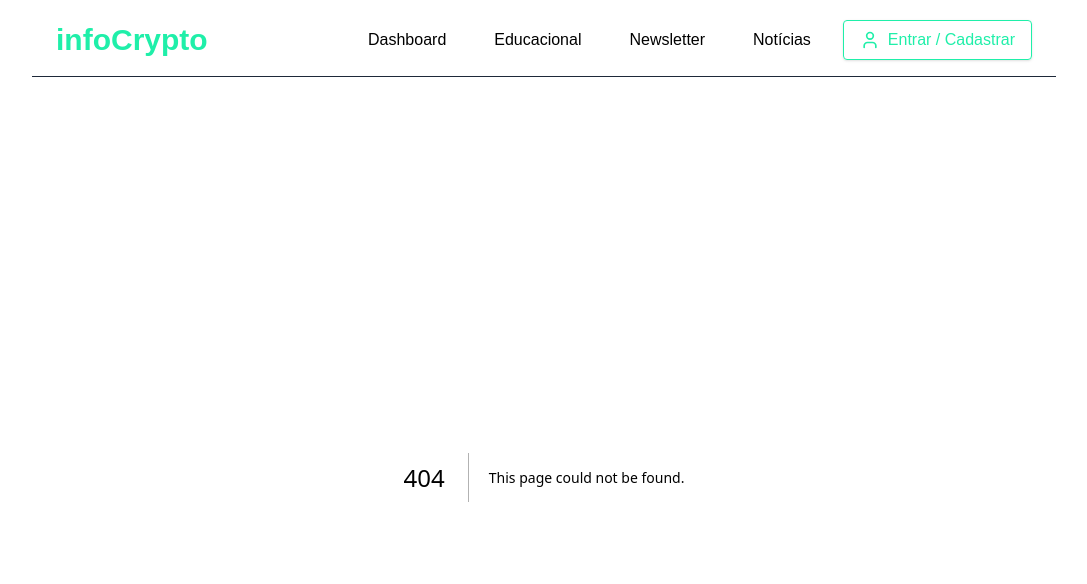
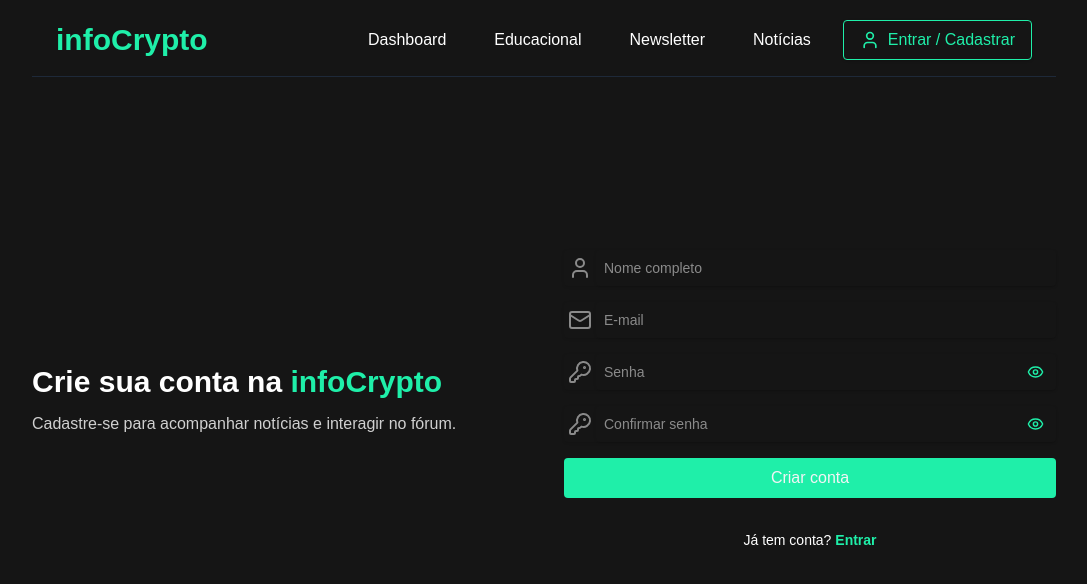
Before and after one commit to PFC-S-i/PFC-s.i, a Next.js app: page /register in a window 1280 px wide. Before the commit this address had no page. Shown: the top 584 px of the page, without its empty margins (96-1183 px from the left). Built offline with nearby package versions, Linux system fonts and the light colour scheme.

Commit message:
:sparkles: feat: add not found page

```diff
--- /dev/null
+++ b/src/app/api/register/route.ts
@@ -0,0 +1,45 @@
+import { NextRequest, NextResponse } from "next/server";
+
+const API_URL = process.env.NEXT_PUBLIC_API_URL;
+
+export function GET() {
+  // só para testar no navegador
+  return NextResponse.json({ health: "ok" });
+}
+
+export async function POST(req: NextRequest) {
+  try {
+    if (!API_URL) {
+      return NextResponse.json(
+        { detail: "API base não configurada (NEXT_PUBLIC_API_URL)." },
+        { status: 500 }
+      );
+    }
+
+    const body = await req.json().catch(() => ({}));
+    const res = await fetch(`${API_URL}/auth/register`, {
+      method: "POST",
+      headers: {
+        "Content-Type": "application/json",
+        Accept: "application/json",
+      },
+      body: JSON.stringify(body),
+      cache: "no-store",
+    });
+
+    const text = await res.text();
+    let json: unknown = null;
+    try {
+      json = text ? JSON.parse(text) : {};
+    } catch {
+      json = { detail: text || res.statusText };
+    }
+
+    return NextResponse.json(json, { status: res.status });
+  } catch {
+    return NextResponse.json(
+      { detail: "Erro ao comunicar com o backend de registro." },
+      { status: 502 }
+    );
+  }
+}
--- /dev/null
+++ b/src/app/not-found.tsx
@@ -0,0 +1,17 @@
+import React from "react";
+
+const NotFoundPage = () => {
+  return (
+    <div className="flex flex-col items-center gap-10 p-8">
+      <h1 className="text-2xl font-medium text-primary">
+        Página não encontrada
+      </h1>
+
+      <p className="text-xl">
+        Desculpe, a página que você está procurando não existe.
+      </p>
+    </div>
+  );
+};
+
+export default NotFoundPage;
--- /dev/null
+++ b/src/app/register/components/register-component.tsx
@@ -0,0 +1,164 @@
+"use client";
+
+import { FormEvent, useState } from "react";
+import Link from "next/link";
+import { useRouter } from "next/navigation";
+
+import { Button, Input } from "@/components";
+import { PasswordInput } from "@/components/password-input/password-input";
+import { login } from "@/services/login.service";
+import { registerUser } from "@/services/register.service";
+
+/**
+ * Extrai uma mensagem legível de um erro desconhecido (fetch/axios/FastAPI).
+ * Mesmo helper do login para padronizar mensagens.
+ */
+function getErrorMessage(err: unknown): string {
+  const fallback = "Não foi possível criar sua conta. Tente novamente.";
+
+  if (err instanceof Error && err.message) return err.message;
+
+  if (typeof err === "object" && err !== null) {
+    const maybeResponse = (err as Record<string, unknown>)["response"];
+    if (typeof maybeResponse === "object" && maybeResponse !== null) {
+      const data = (maybeResponse as Record<string, unknown>)["data"];
+      if (typeof data === "string") return data;
+
+      if (typeof data === "object" && data !== null) {
+        const detail = (data as Record<string, unknown>)["detail"];
+        if (typeof detail === "string") return detail;
+        if (Array.isArray(detail) && detail[0]?.msg)
+          return detail[0].msg as string;
+
+        const message = (data as Record<string, unknown>)["message"];
+        if (typeof message === "string") return message;
+      }
+    }
+
+    const message = (err as Record<string, unknown>)["message"];
+    if (typeof message === "string") return message;
+  }
+
+  return fallback;
+}
+
+export function RegisterComponent() {
+  const router = useRouter();
+
+  const [name, setName] = useState("");
+  const [email, setEmail] = useState("");
+  const [password, setPassword] = useState("");
+  const [confirm, setConfirm] = useState("");
+
+  const [isLoading, setIsLoading] = useState(false);
+  const [error, setError] = useState<string | null>(null);
+
+  async function onSubmit(e: FormEvent<HTMLFormElement>) {
+    e.preventDefault();
+    setError(null);
+
+    if (!name || !email || !password || !confirm) {
+      setError("Preencha todos os campos.");
+      return;
+    }
+    if (password !== confirm) {
+      setError("As senhas não coincidem.");
+      return;
+    }
+    if (password.length < 6) {
+      setError("A senha deve ter pelo menos 6 caracteres.");
+      return;
+    }
+
+    try {
+      setIsLoading(true);
+
+      // 1) cria o usuário
+      await registerUser({ name, email, password });
+
+      // 2) auto-login para já entrar na plataforma
+      await login({ email, password });
+
+      // 3) redireciona (ajuste a rota se preferir ir ao /dashboard)
+      router.push("/");
+    } catch (err: unknown) {
+      setError(getErrorMessage(err));
+    } finally {
+      setIsLoading(false);
+    }
+  }
+
+  return (
+    <form onSubmit={onSubmit} className="w-full grid gap-4">
+      <div className="w-full">
+        <Input
+          type="text"
+          value={name}
+          onChange={(e) => setName(e.target.value)}
+          placeholder="Nome completo"
+          icon="user"
+          required
+          className="w-full rounded "
+        />
+      </div>
+
+      <div className="w-full">
+        <Input
+          type="email"
+          value={email}
+          onChange={(e) => setEmail(e.target.value)}
+          placeholder="E-mail"
+          icon="email"
+          required
+          className="w-full rounded "
+          autoComplete="email"
+        />
+      </div>
+
+      <div className="w-full">
+        <PasswordInput
+          type="password"
+          value={password}
+          onChange={(e) => setPassword(e.target.value)}
+          placeholder="Senha"
+          required
+          className="w-full rounded "
+          autoComplete="new-password"
+        />
+      </div>
+
+      <div className="w-full">
+        <PasswordInput
+          type="password"
+          value={confirm}
+          onChange={(e) => setConfirm(e.target.value)}
+          placeholder="Confirmar senha"
+          required
+          className="w-full rounded "
+          autoComplete="new-password"
+        />
+      </div>
+
+      {error && <p className="text-sm text-red-500">{error}</p>}
+
+      <Button
+        variant="default"
+        type="submit"
+        disabled={isLoading}
+        className="w-full px-4 py-2"
+      >
+        {isLoading ? "Criando conta..." : "Criar conta"}
+      </Button>
+
+      <p className="mt-4 text-center text-sm">
+        Já tem conta?{" "}
+        <Link
+          href="/login"
+          className="font-semibold hover:underline text-primary"
+        >
+          Entrar
+        </Link>
+      </p>
+    </form>
+  );
+}
--- /dev/null
+++ b/src/app/register/components/session.tsx
@@ -0,0 +1,13 @@
+"use client";
+
+import { RegisterComponent } from "@/app/register/components/register-component";
+
+const Session = () => {
+  return (
+    <div className="flex w-full flex-col items-center justify-center gap-5">
+      <RegisterComponent />
+    </div>
+  );
+};
+
+export { Session };
--- /dev/null
+++ b/src/app/register/page.tsx
@@ -0,0 +1,22 @@
+import { Session } from "./components/session";
+
+export default function Page() {
+  return (
+    <main className="fixed inset-0 grid place-items-center px-4 pointer-events-none">
+      <div className="pointer-events-auto w-full max-w-5xl grid grid-cols-1 md:grid-cols-2 items-center gap-10">
+        <div className="text-left">
+          <h1 className="text-2xl md:text-3xl font-semibold">
+            Crie sua conta na <span className="text-primary">infoCrypto</span>
+          </h1>
+          <p className="mt-3 opacity-80">
+            Cadastre-se para acompanhar notícias e interagir no fórum.
+          </p>
+        </div>
+
+        <div className="w-full">
+          <Session />
+        </div>
+      </div>
+    </main>
+  );
+}
--- a/src/components/header/header.tsx
+++ b/src/components/header/header.tsx
@@ -7,7 +7,7 @@
 
 import { Button } from "@/components/button";
 import { NavLinks } from "@/app/components/nav-link";
-import { useAuth } from "@/context/auth.context"; // << integra com o contexto
+import { useAuth } from "@/context/auth.context";
 
 export function Header() {
   const [isOpen, setIsOpen] = useState(false);
--- /dev/null
+++ b/src/services/register.service.ts
@@ -0,0 +1,60 @@
+export type RegisterRequest = {
+  name: string;
+  email: string;
+  password: string;
+};
+
+export type RegisterResponse = {
+  id: string;
+  email: string;
+  name: string;
+};
+
+// -------- tipos/guards para lidar com `detail` da API --------
+type ApiDetailArrayItem = { msg?: string; [k: string]: unknown };
+type ApiErrorDetail = string | ApiDetailArrayItem[] | unknown;
+
+function isDetailArray(detail: ApiErrorDetail): detail is ApiDetailArrayItem[] {
+  return Array.isArray(detail);
+}
+function isStringDetail(detail: ApiErrorDetail): detail is string {
+  return typeof detail === "string";
+}
+type ApiMaybeError = Partial<Record<"detail", ApiErrorDetail>>;
+
+/**
+ * Faz o POST para /api/register (rota do Next que faz proxy para o backend).
+ */
+export async function registerUser(
+  payload: RegisterRequest
+): Promise<RegisterResponse> {
+  const res = await fetch(`/api/register`, {
+    method: "POST",
+    headers: { "Content-Type": "application/json", Accept: "application/json" },
+    body: JSON.stringify(payload),
+    cache: "no-store",
+  });
+
+  const data: unknown = await res.json().catch(() => ({}));
+
+  if (!res.ok) {
+    let message = "Não foi possível criar sua conta.";
+    const detail = (data as ApiMaybeError).detail;
+
+    if (isDetailArray(detail) && detail[0]?.msg) {
+      message = detail[0].msg ?? message;
+    } else if (isStringDetail(detail)) {
+      message = detail;
+    }
+
+    throw new Error(message);
+  }
+
+  // Backend promete { id, email, name }
+  const parsed = data as RegisterResponse;
+  if (!parsed?.id || !parsed?.email) {
+    throw new Error("Resposta inválida do servidor ao registrar.");
+  }
+
+  return parsed;
+}
```
